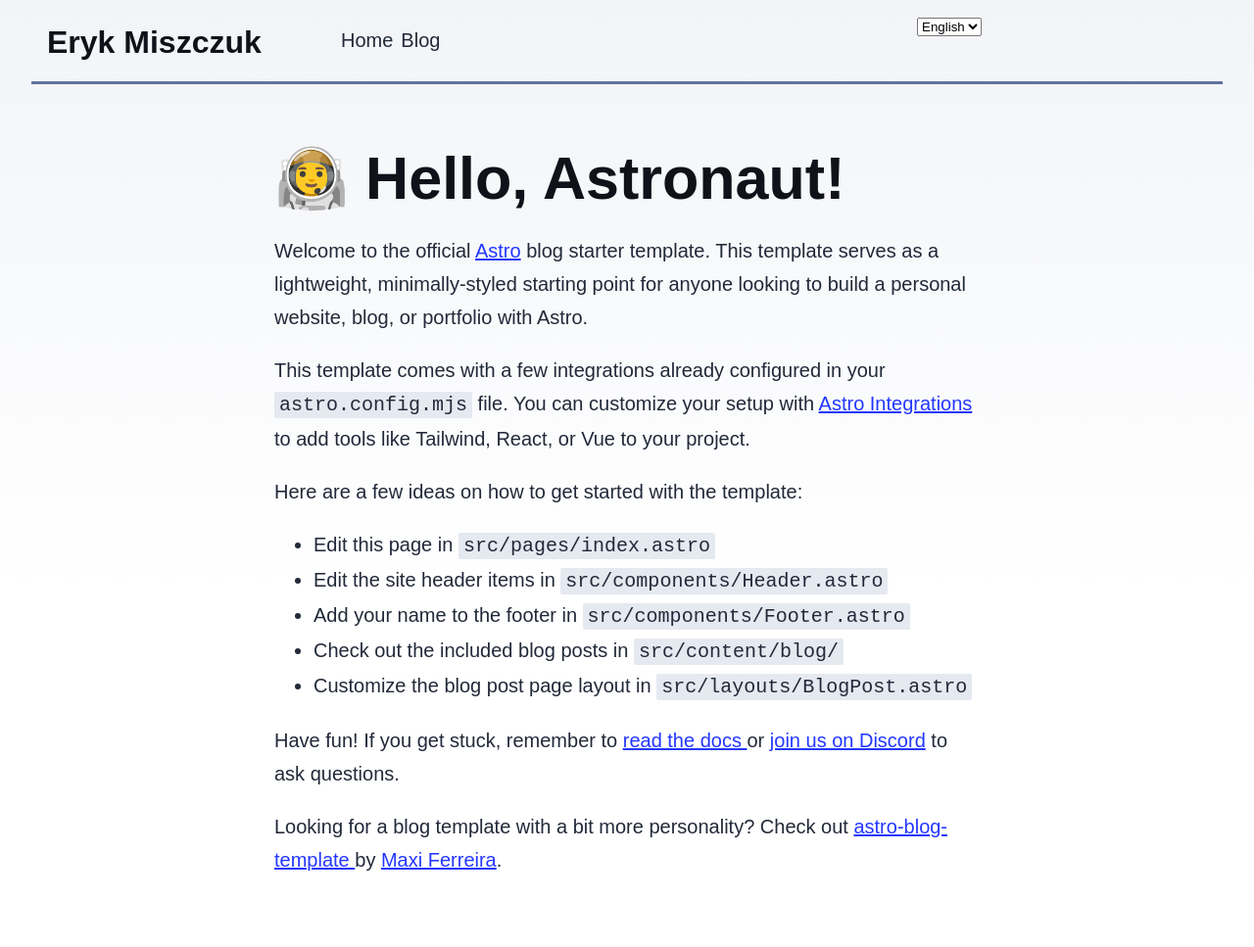
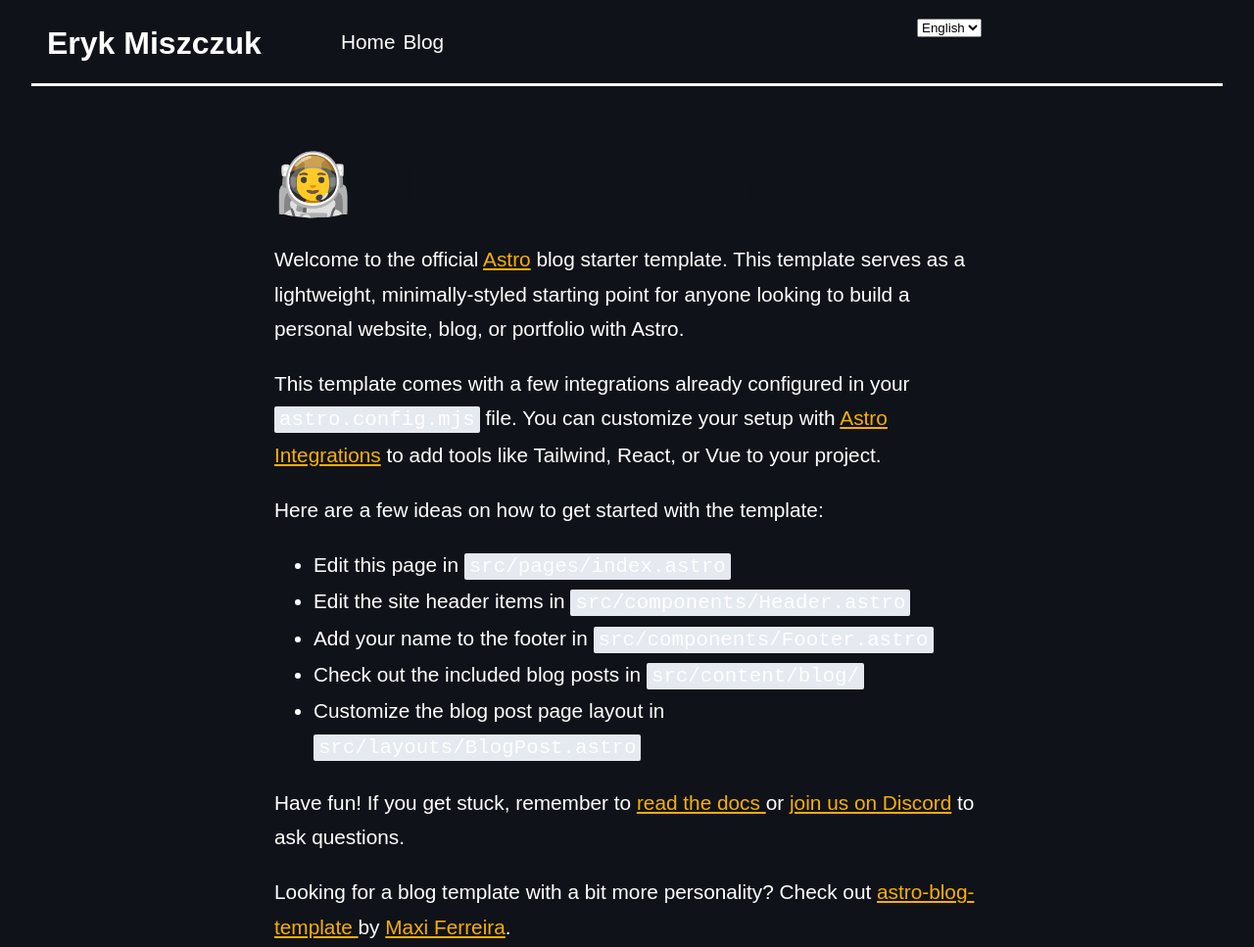
Before and after one commit to ErykMiszczuk/erykmiszczuk.github.io, an Astro site: page /en in a window 1280 px wide. Shown: the top 967 px of the page at 98% size. Built offline with nearby package versions, Linux system fonts and the light colour scheme; Astro itself is replaced by a stand-in of ours.

Commit message:
Updated colors to use lch color space

```diff
--- a/src/components/Footer.astro
+++ b/src/components/Footer.astro
@@ -47,7 +47,7 @@ const today = new Date();
 	.main-footer {
 		margin: 0px 2rem;
 		padding: .5rem 1rem;
-		border-color: rgb(var(--gray));
+		border-color: var(--white);
 		border-top-style: solid;
 		border-width: 3px;
 
@@ -66,9 +66,9 @@ const today = new Date();
 	}
 	.social-links a {
 		text-decoration: none;
-		color: rgb(var(--gray));
+		color: var(--white);
 	}
 	.social-links a:hover {
-		color: rgb(var(--gray-dark));
+		color: var(--gray-dark);
 	}
 </style>
--- a/src/components/Header.astro
+++ b/src/components/Header.astro
@@ -23,7 +23,7 @@ import { SITE_TITLE } from "../consts";
   .main-nav {
     margin: 0px 2rem;
 		padding: .5rem 1rem;
-		border-color: rgb(var(--gray));
+		border-color: var(--white);
 		border-bottom-style: solid;
 		border-width: 3px;
     display: grid;
@@ -32,7 +32,7 @@ import { SITE_TITLE } from "../consts";
   .site-logo__link {
     font-size: 2rem;
     text-decoration: none;
-    color: var(--black);
+    color: var(--white);
   }
   .internal-links {
     margin: 0.5rem 0;
--- a/src/components/HeaderLink.astro
+++ b/src/components/HeaderLink.astro
@@ -18,12 +18,12 @@ const isActive = href === pathname || href === "/" + (subpath?.[0] || "");
     justify-content: center;
     align-items: center;
     text-decoration: none;
-    color: var(--black);
+    color: var(--white);
     border-radius: var(--border-round);
     margin: var(--border-w2);
   }
   a.active {
-    background: rgb(191, 123, 50);
+    background: var(--accent);
     background: radial-gradient(
       circle,
       rgba(191, 123, 50, 1) 0%,
--- a/src/layouts/BlogPost.astro
+++ b/src/layouts/BlogPost.astro
@@ -33,7 +33,7 @@ const { title, description, pubDate, updatedDate, heroImage } = Astro.props;
 				max-width: calc(100% - 2em);
 				margin: auto;
 				padding: 1em;
-				color: rgb(var(--gray-dark));
+				color: var(--gray-dark);
 			}
 			.title {
 				margin-bottom: 1em;
@@ -46,7 +46,7 @@ const { title, description, pubDate, updatedDate, heroImage } = Astro.props;
 			}
 			.date {
 				margin-bottom: 0.5em;
-				color: rgb(var(--gray));
+				color: var(--gray);
 			}
 			.last-updated-on {
 				font-style: italic;
--- a/src/styles/global.css
+++ b/src/styles/global.css
@@ -5,13 +5,14 @@
  */
 
 :root {
-  --accent: #2337ff;
-  --accent-dark: #000d8a;
-  --black: 15, 18, 25;
-  --gray: 96, 115, 159;
-  --gray-light: 229, 233, 240;
-  --gray-dark: 34, 41, 57;
-  --gray-gradient: rgba(var(--gray-light), 50%), #fff;
+  --accent: lch(77% 82.59 76.53);
+  --accent-dark: lch(67.09% 75.84 72.29);
+  --white: lch(100% 0.01 296.81);
+  --black: lch(5.46% 4.99 276.76);
+  --gray: rgb(96, 115, 159);
+  --gray-light: rgb(229, 233, 240);
+  --gray-dark: rgb(34, 41, 57);
+  --gray-gradient: rgba(var(--gray-dark), 50%), #fff;
   --box-shadow:
     0 2px 6px rgba(var(--gray), 25%), 0 8px 24px rgba(var(--gray), 33%), 0 16px 32px rgba(var(--gray), 33%);
   --border-round: 3rem;
@@ -24,12 +25,11 @@ body {
   margin: 0;
   padding: 0;
   text-align: left;
-  background: linear-gradient(var(--gray-gradient)) no-repeat;
-  background-size: 100% 600px;
+  background: var(--black);
   word-wrap: break-word;
   overflow-wrap: break-word;
-  color: rgb(var(--gray-dark));
-  font-size: 20px;
+  color: var(--white);
+  font-size: 1.3rem;
   line-height: 1.7;
 }
 
@@ -47,7 +47,7 @@ h4,
 h5,
 h6 {
   margin: 0 0 0.5rem 0;
-  color: rgb(var(--black));
+  color: var(--black);
   line-height: 1.2;
 }
 
@@ -113,7 +113,7 @@ img {
 
 code {
   padding: 2px 5px;
-  background-color: rgb(var(--gray-light));
+  background-color: var(--gray-light);
   border-radius: 2px;
 }
 
@@ -135,7 +135,7 @@ blockquote {
 
 hr {
   border: none;
-  border-top: 1px solid rgb(var(--gray-light));
+  border-top: 1px solid var(--gray-light);
 }
 
 @media (max-width: 720px) {
```
